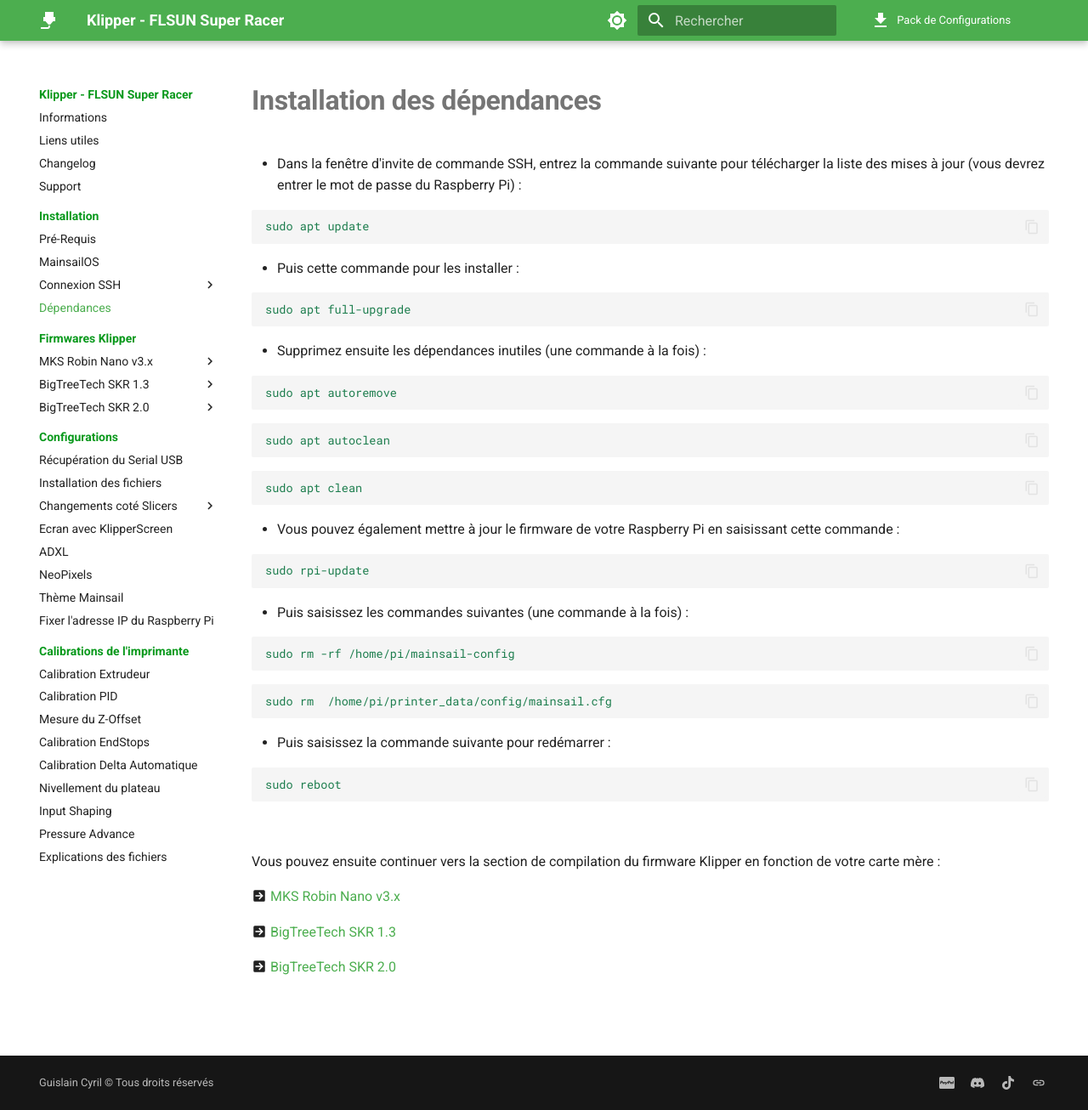
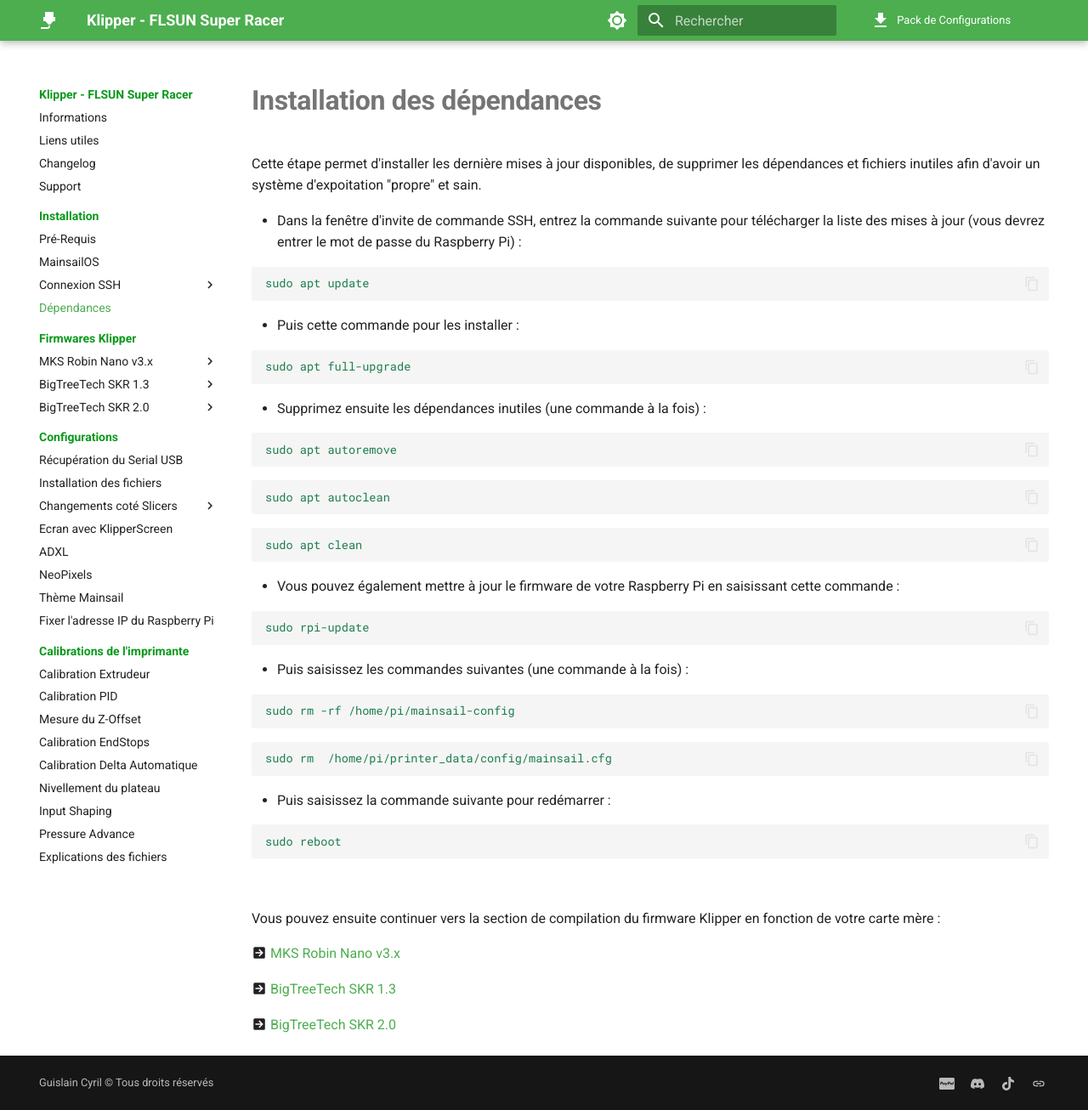
Before and after one commit to Guilouz/test, an MkDocs documentation site: the page built from docs/installation/dependances.md, in a window 1280 px wide and 1306 px high. Shown: the whole window at 85% size. Built offline with MkDocs 1.6.1 and Material for MkDocs 9.7.7, drawn with Linux system fonts in a browser that asks for light colours; comment, search, counter and statistics services are not loaded.

Commit message:
Update dependances.md

```diff
--- a/docs/installation/dependances.md
+++ b/docs/installation/dependances.md
@@ -4,6 +4,9 @@
 ---
 
 # Installation des dépendances
+
+Cette étape permet d'installer les dernière mises à jour disponibles, de supprimer les dépendances et fichiers inutiles afin d'avoir un système d'expoitation "propre" et sain.
+
 
 - Dans la fenêtre d'invite de commande SSH, entrez la commande suivante pour télécharger la liste des mises à jour (vous devrez entrer le mot de passe du Raspberry Pi) :
 
```
